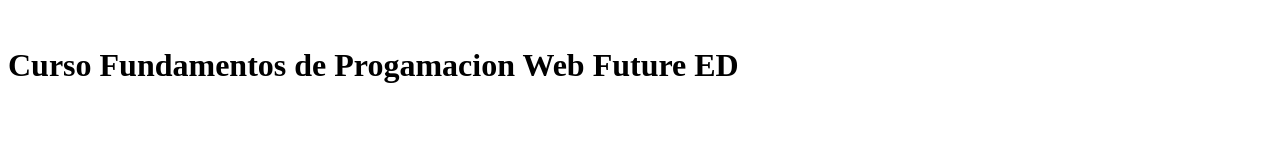
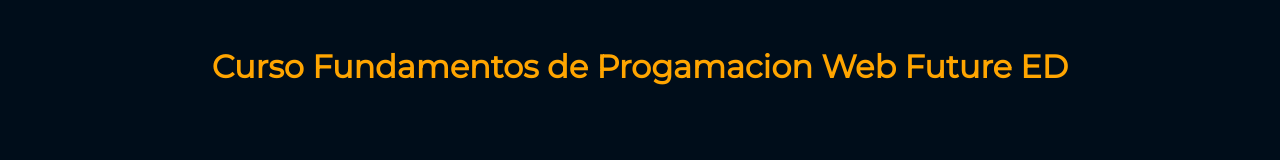
Before and after one commit to jorgetrueba85/Future-ED, a plain HTML site: page index.html in a window 1280 px wide. Drawn offline with Linux system fonts and the light colour scheme.

Commit message:
Update index.html

```diff
--- a/index.html
+++ b/index.html
@@ -5,7 +5,7 @@
 </br>
 <h1>Curso Fundamentos de Progamacion Web Future ED</h1>
 <link rel="stylesheet" href="https://fonts.googleapis.com/css?family=Montserrat">
-<link rel="stylesheet" href="css/indexstyle.css">
+<link rel="stylesheet" href="css/indexstyles.css">
 </head>
 <body>
 <script>
```
